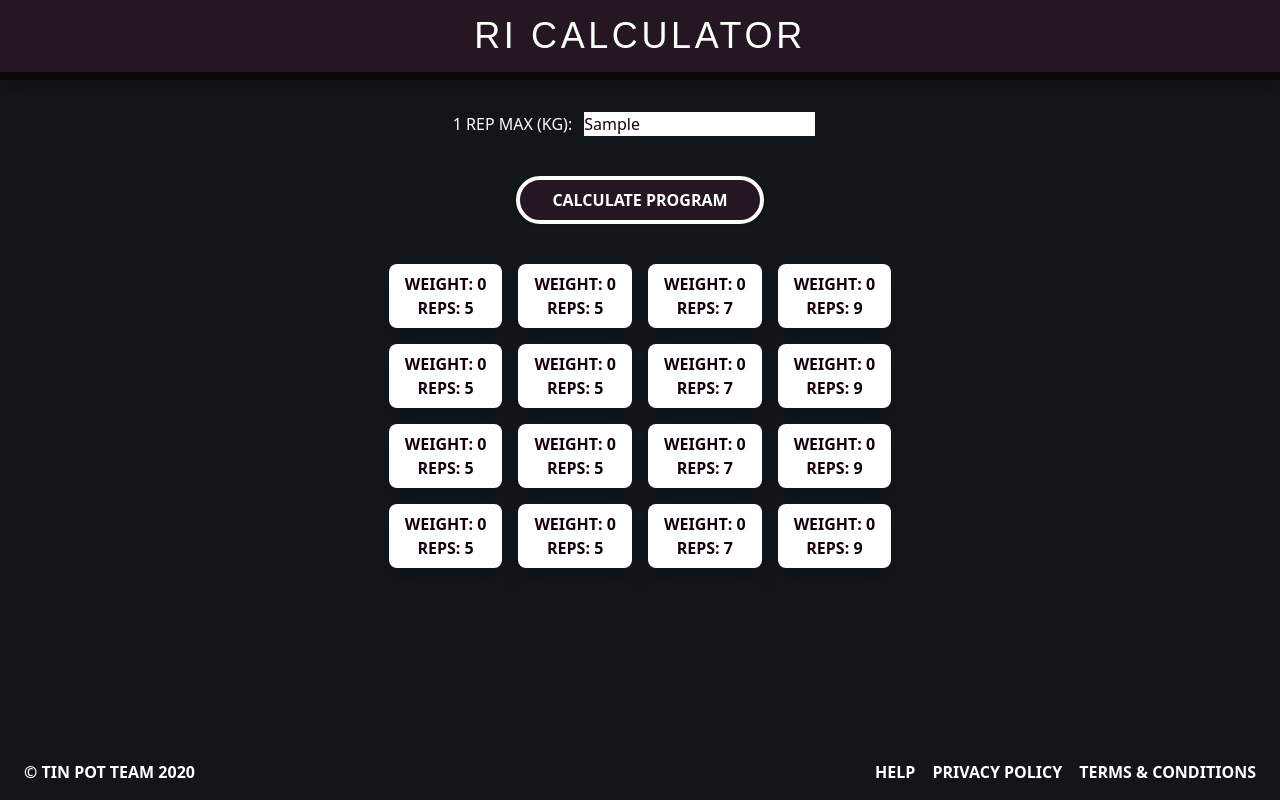
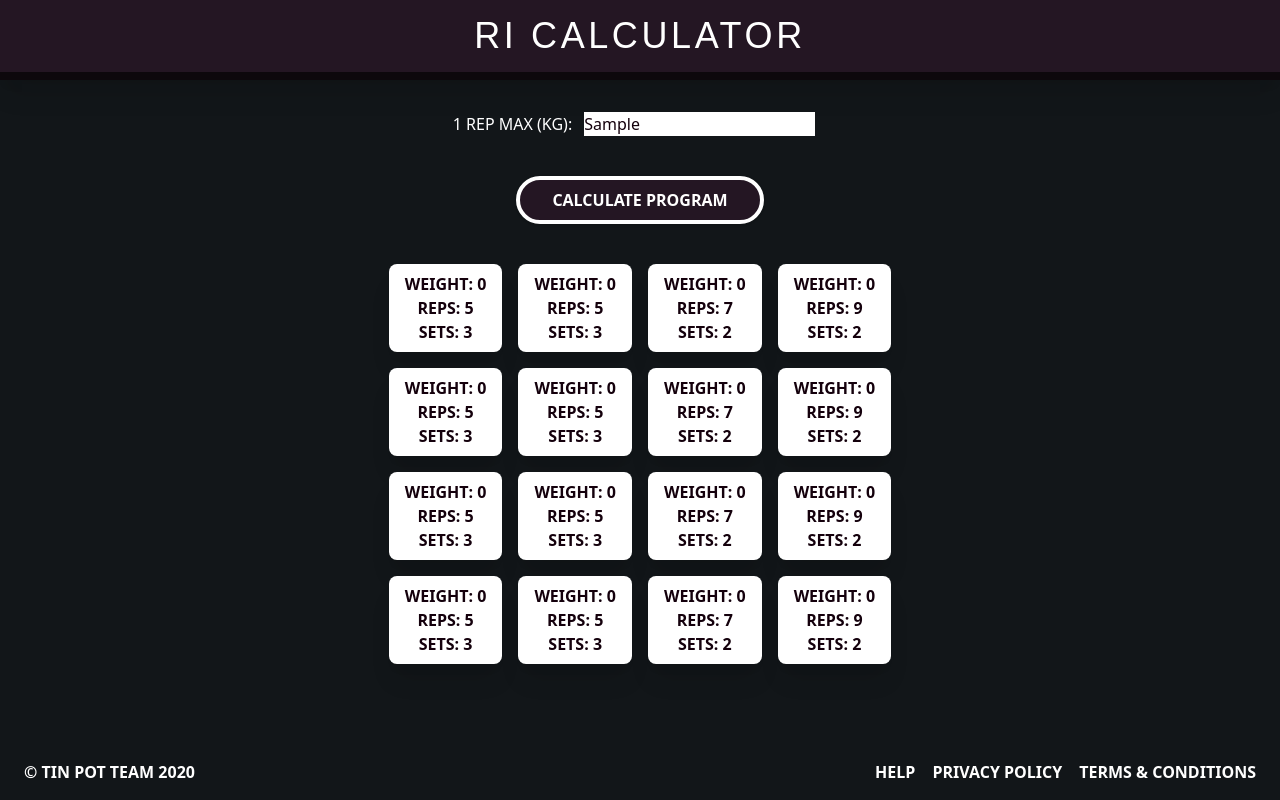
Before and after one commit to Joebias/rel-int-calc, a Next.js app: page / in a window 1280 px wide. Both pictures are taken after typing "Sample" into the empty fields and a click on the button "CALCULATE PROGRAM". Built offline with nearby package versions, Linux system fonts and the light colour scheme.

Commit message:
Add sets

```diff
--- a/src/logic/GenerateArray.ts
+++ b/src/logic/GenerateArray.ts
@@ -8,6 +8,7 @@ import RelativeIntensityPlanBlueprint, {
 type exerciseVariables = {
     reps: number
     weight: number
+    sets: number
 }
 
 function createNewPlanBlueprint(
@@ -32,6 +33,7 @@ export function genWeightsArray(maxWeight: number): exerciseVariables[] {
                 relativeIntensity: myBluePrint.startIntensity,
             })
             exercise.reps = myBluePrint.progression[j].reps
+            exercise.sets = myBluePrint.progression[j].sets
             exercises.push(exercise)
             myBluePrint.startIntensity -= myBluePrint.dropOff
         }
--- a/src/pages/index.tsx
+++ b/src/pages/index.tsx
@@ -7,6 +7,7 @@ import { defaultPlanBlueprint } from '../logic/usecases/RelativeIntensityPlanBlu
 type exerciseVariables = {
     reps: number
     weight: number
+    sets: number
 }
 
 export default () => {
@@ -46,6 +47,7 @@ export default () => {
                             <div className='bg-white rounded-lg shadow-xl text-black w-35 h-15 text-center px-4 py-2'>
                                 <p>Weight: {Math.round(weight.weight / 100)}</p>
                                 <p>Reps: {weight.reps}</p>
+                                <p>Sets: {weight.sets}</p>
                             </div>
                         ))}
                     </div>
```
Also changed, not shown: 1 other file (tests, documents, lock files or other folders).
